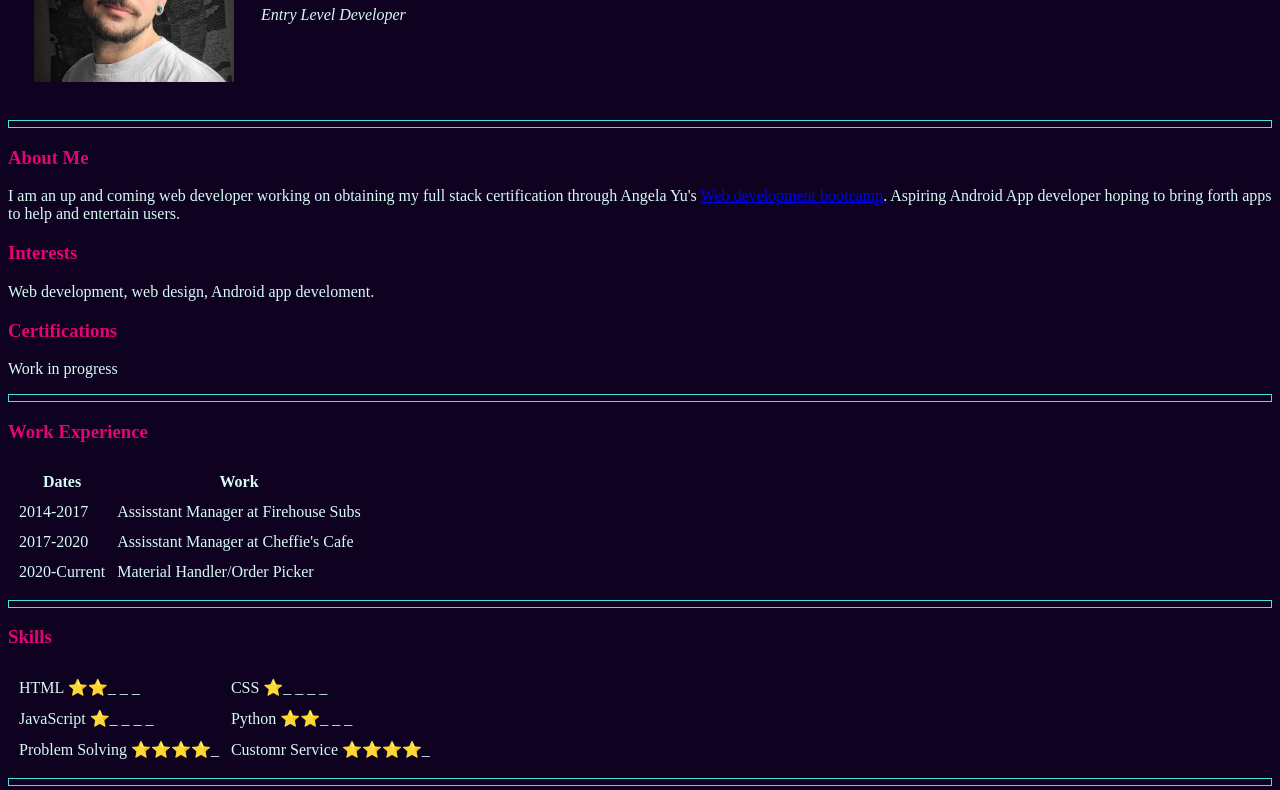
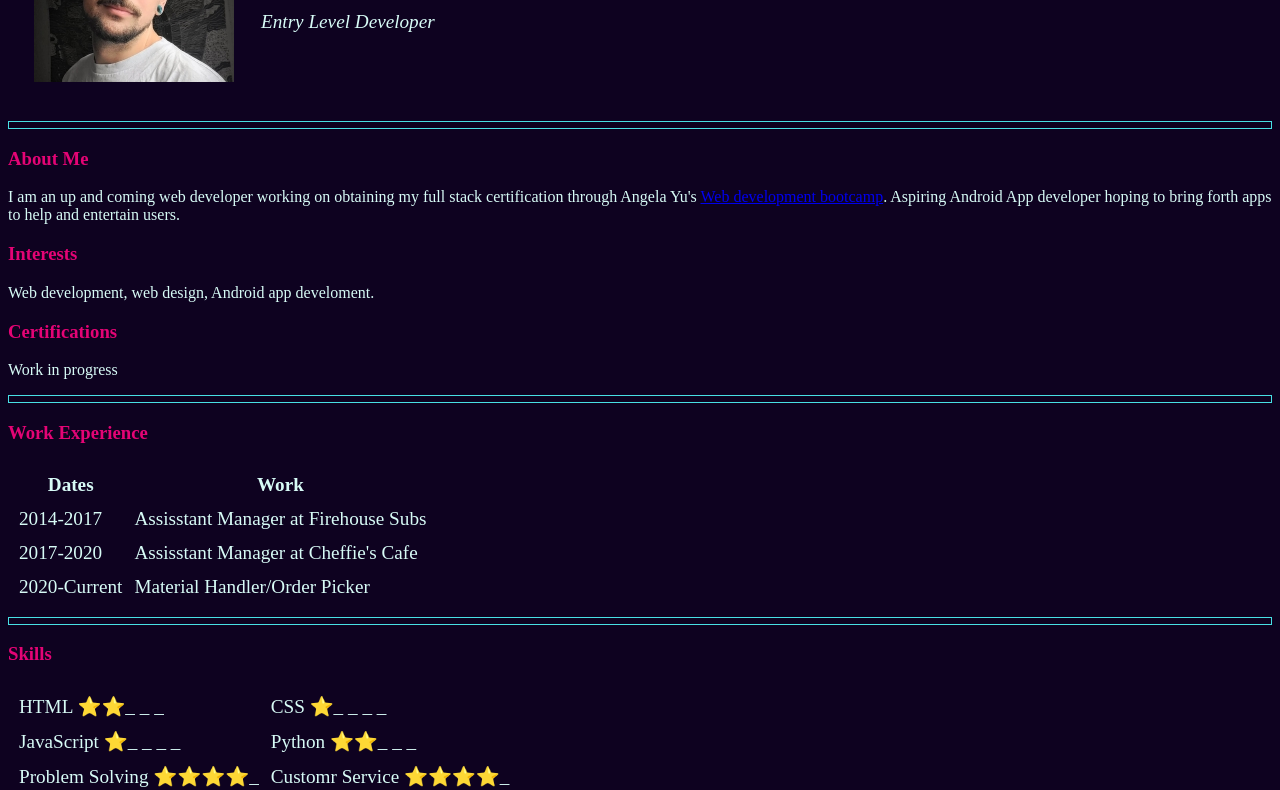
Before and after one commit to IceCaptain901/CV, a plain HTML site: page index.html in a window 1280 px wide. Shown: the part 153-943 px from the top of the page. Drawn offline with Linux system fonts and the light colour scheme.

Commit message:
Update styles.css

```diff
--- a/css/styles.css
+++ b/css/styles.css
@@ -17,3 +17,6 @@
     border-style: double;
     border-color: #48E0E4;
   }
+  table {
+   font-size: 1.2em;
+ }
```
